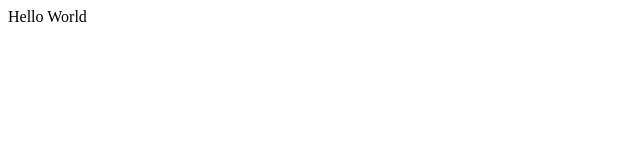
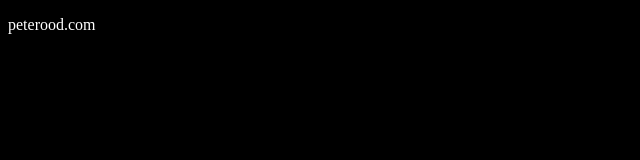
Before and after one commit to prood/peterood.com, a plain HTML site: page index.html in a window 1280 px wide. Shown: the whole page, without its empty margins (0-640 px from the left). Drawn offline with Linux system fonts and the light colour scheme.

Commit message:
update html and add css

```diff
--- a/index.html
+++ b/index.html
@@ -1,5 +1,16 @@
-<!-- Mastodon verification -->
-<a rel="me" href="https://mastodon.social/@peterood"></a>
-<a rel="me" href="https://mastodon.xyz/@peterood"></a>
+<!DOCTYPE html>
+<html lang="en-US">
+    <head>
+        <meta charset="utf-8" />
+        <meta name="viewport" content="width=device-width, initial-scale=1" />
+        <title>peterood.com</title>
+        <link rel="stylesheet" href="styles.css" />
+    </head>
+    <body>
+        <!-- Mastodon verification -->
+        <a rel="me" href="https://mastodon.social/@peterood"></a>
+        <a rel="me" href="https://mastodon.xyz/@peterood"></a>
 
-Hello World
+        <p>peterood.com</p>
+    </body>
+</html>
--- /dev/null
+++ b/styles.css
@@ -0,0 +1,7 @@
+body {
+    background-color: black;
+}
+
+p {
+    color: white;
+}
```
